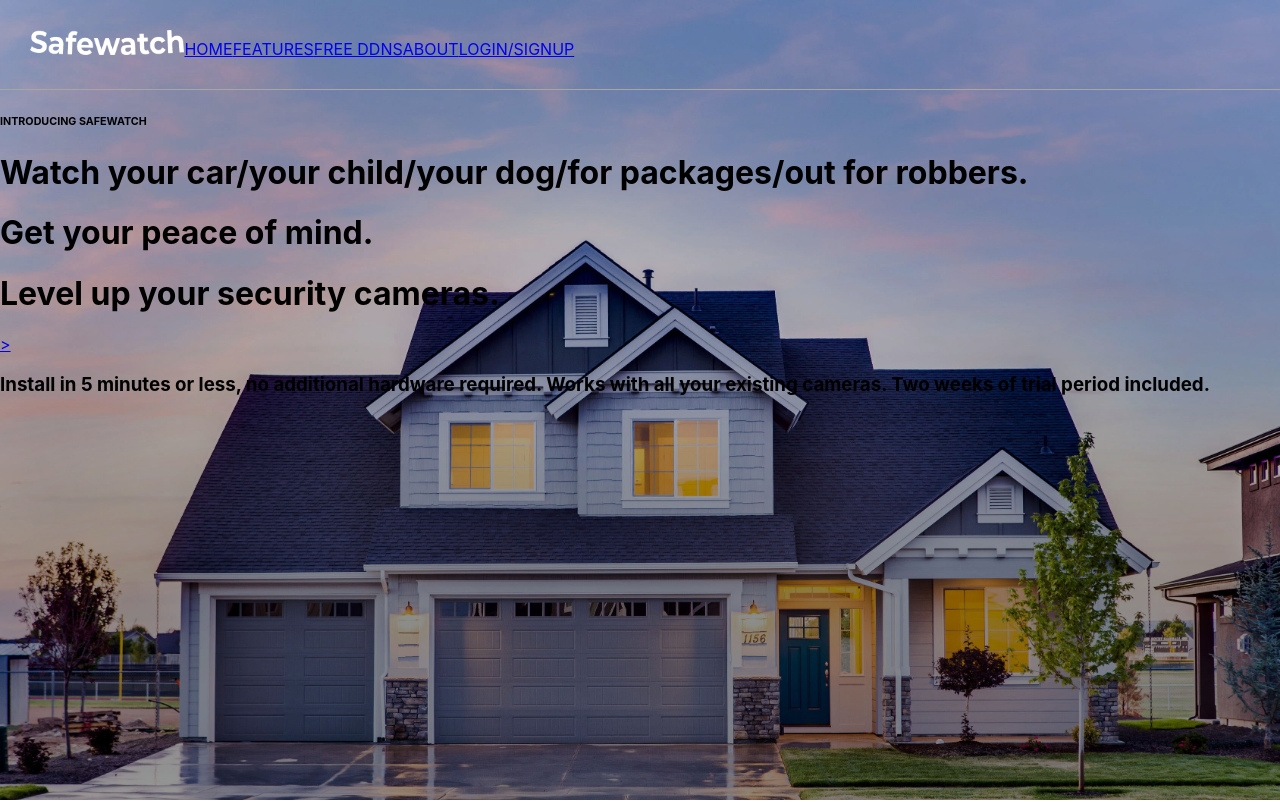
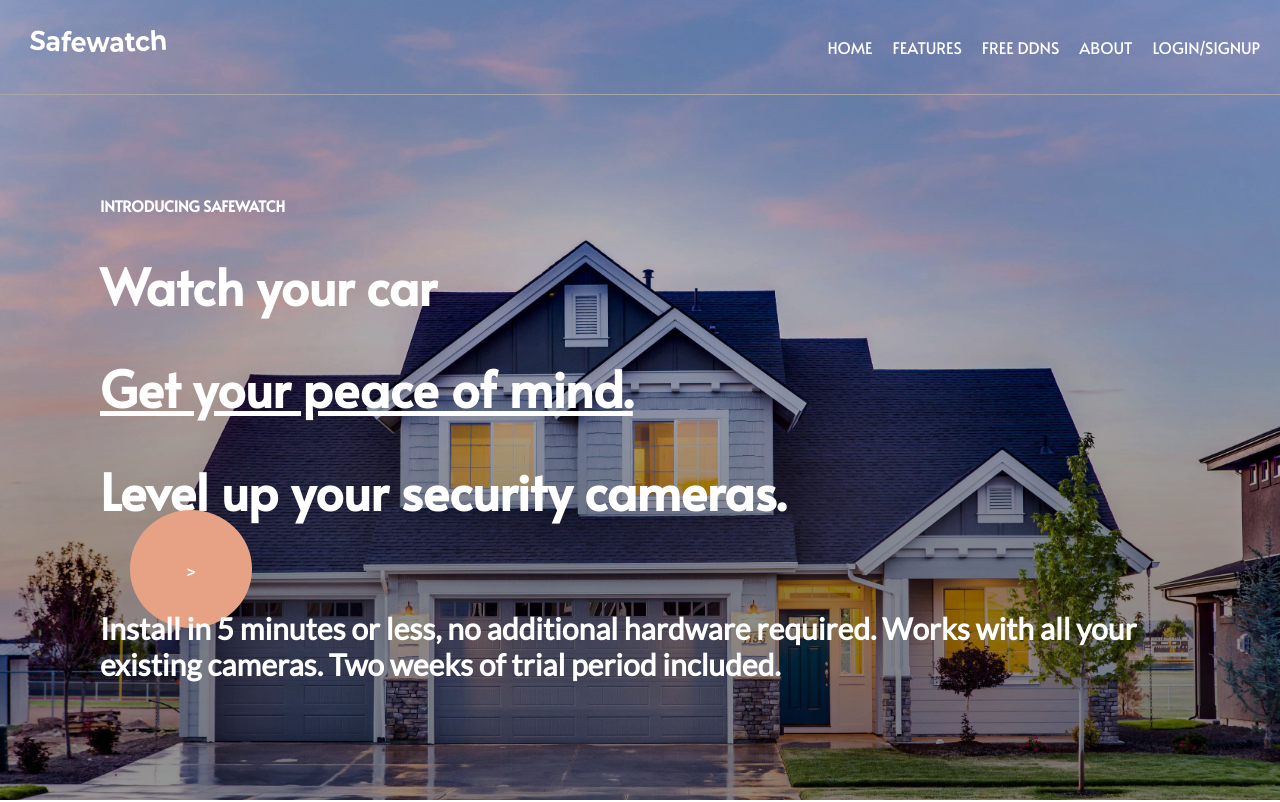
Before and after one commit to hedi-far/react-landing-page-clone, a React (Create React App) app: page / in a window 1280 px wide. Shown: the top 802 px of the page. Built offline with nearby package versions, Linux system fonts and the light colour scheme.

Commit message:
Edit CSS. Add fonts.

```diff
--- a/package.json
+++ b/package.json
@@ -9,7 +9,8 @@
     "@testing-library/user-event": "^7.1.2",
     "react": "^16.13.1",
     "react-dom": "^16.13.1",
-    "react-scripts": "3.4.3"
+    "react-scripts": "3.4.3",
+    "webfontloader": "^1.6.28"
   },
   "scripts": {
     "start": "react-scripts start",
--- a/public/index.html
+++ b/public/index.html
@@ -25,6 +25,17 @@
       Learn how to configure a non-root public URL by running `npm run build`.
     -->
     <title>React App</title>
+
+    <!-- Google Font Alata -->
+    <link
+      href="https://fonts.googleapis.com/css2?family=Alata&display=swap"
+      rel="stylesheet"
+    />
+    <!-- Google Font Lato -->
+    <link
+      href="https://fonts.googleapis.com/css2?family=Lato:wght@300;400&display=swap"
+      rel="stylesheet"
+    />
   </head>
   <body>
     <noscript>You need to enable JavaScript to run this app.</noscript>
--- a/src/App.js
+++ b/src/App.js
@@ -20,22 +20,76 @@ import house from './images/house.jpeg';
 import sky from './images/sky.jpg';
 
 const headerStyles = css`
+  font-family: 'Alata', sans-serif;
   height: 100vh;
   background-image: url(${house});
   background-repeat: no-repeat;
   background-size: cover;
+  color: #ffffff;
+
+  h6 {
+    font-size: 15px;
+  }
+
+  h1 {
+    font-size: 50px;
+  }
+
+  h3 {
+    font-size: 30px;
+  }
+`;
+
+const underline = css`
+  text-decoration: underline;
 `;
 
 const navBarStyles = css`
   border-style: solid;
-  padding: 30px;
+  padding: 10px;
   border-color: #a6a6a6;
   border-width: 0px 0px 0.2px 0px;
+
+  ul {
+    display: flex;
+    justify-content: flex-end;
+    color: #ffffff;
+
+    li {
+      padding: 10px;
+      list-style-type: none;
+    }
+  }
+
+  a {
+    text-decoration: none;
+    color: #ffffff;
+  }
+
+  img {
+    height: 22px;
+    width: auto;
+    float: left;
+    margin: 20px;
   }
 `;
 
-const logoStyles = css`
-  height: 25px;
+const intro1 = css`
+  margin: 100px;
+`;
+
+const lato = css`
+  font-family: 'Lato', sans-serif;
+  display: block;
+`;
+
+const pinkbutton = css`
+  background-color: #e7a285;
+  border-radius: 100%;
+  color: white;
+  padding: 3em 3.5em;
+  text-decoration: none;
+  margin: 30px;
 `;
 
 function App() {
@@ -46,26 +100,41 @@ function App() {
       <header css={headerStyles}>
         {/* nav bar  */}
         <nav css={navBarStyles}>
-          <img css={logoStyles} src={logo} alt="Safewatch Logo" />
+          <img src={logo} alt="Safewatch Logo" />
+          <ul>
+            <li>
               <a href="http://www.example.com">HOME</a>
+            </li>
+            <li>
               <a href="http://www.example.com">FEATURES</a>
+            </li>
+            <li>
               <a href="http://www.example.com">FREE DDNS</a>
+            </li>
+            <li>
+              {' '}
               <a href="http://www.example.com">ABOUT</a>
+            </li>
+            <li>
               <a href="http://www.example.com">LOGIN/SIGNUP</a>
+            </li>
+          </ul>
         </nav>
         {/* intro section  */}
 
+        <div css={intro1}>
           <h6>INTRODUCING SAFEWATCH</h6>
-        <h1>
-          Watch your car/your child/your dog/for packages/out for robbers.
-        </h1>
-        <h1>Get your peace of mind. </h1>
+          <h1>Watch your car</h1>
+          <h1 css={underline}>Get your peace of mind. </h1>
           <h1>Level up your security cameras.</h1>
-        <a href="http://www.example.com">></a>
-        <h3>
+          <a css={pinkbutton} href="http://www.example.com">
+            >
+          </a>
+          <h3 css={lato}>
             Install in 5 minutes or less, no additional hardware required. Works
             with all your existing cameras. Two weeks of trial period included.
           </h3>
+        </div>
       </header>
 
       {/* section Unlimited detectors */}
@@ -80,7 +149,7 @@ function App() {
           it out! No credit card required.
         </h4>
         <a href="http://www.example.com">START NOW! ></a>
-        <img css={logoStyles} src={person} alt="" />
+        <img src={person} alt="" />
       </section>
 
       {/* section Create, Connect, Detect! */}
@@ -145,7 +214,7 @@ function App() {
       </section>
 
       <footer>
-        <img css={logoStyles} src={logo} alt="Safewatch logo" />
+        <img src={logo} alt="Safewatch logo" />
         <h4>hello@usesafewatch.com</h4>
         <a href="http://www.example.com">Privacy Policy></a>
         <img src={product_hunt} alt="Product Hunt logo" />
--- a/src/index.css
+++ b/src/index.css
@@ -1,5 +1,7 @@
 body {
   margin: 0;
+  background-color: #ffffff;
+  max-width: 100vw;
   font-family: -apple-system, BlinkMacSystemFont, 'Segoe UI', 'Roboto', 'Oxygen',
     'Ubuntu', 'Cantarell', 'Fira Sans', 'Droid Sans', 'Helvetica Neue',
     sans-serif;
```
Also changed, not shown: 2 other files (tests, documents, lock files or other folders). Lines whose indentation alone changed are shown as unchanged.
